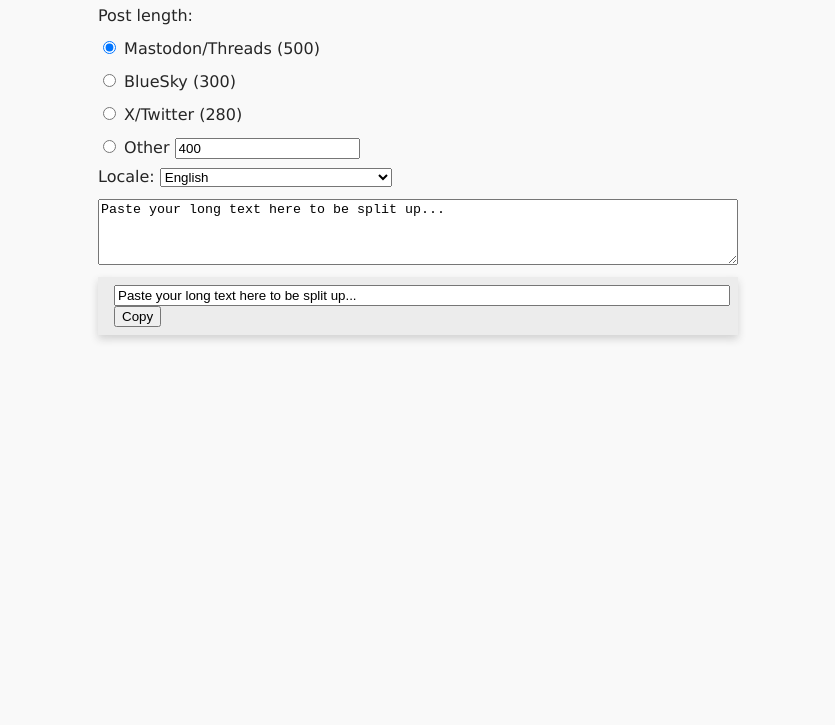
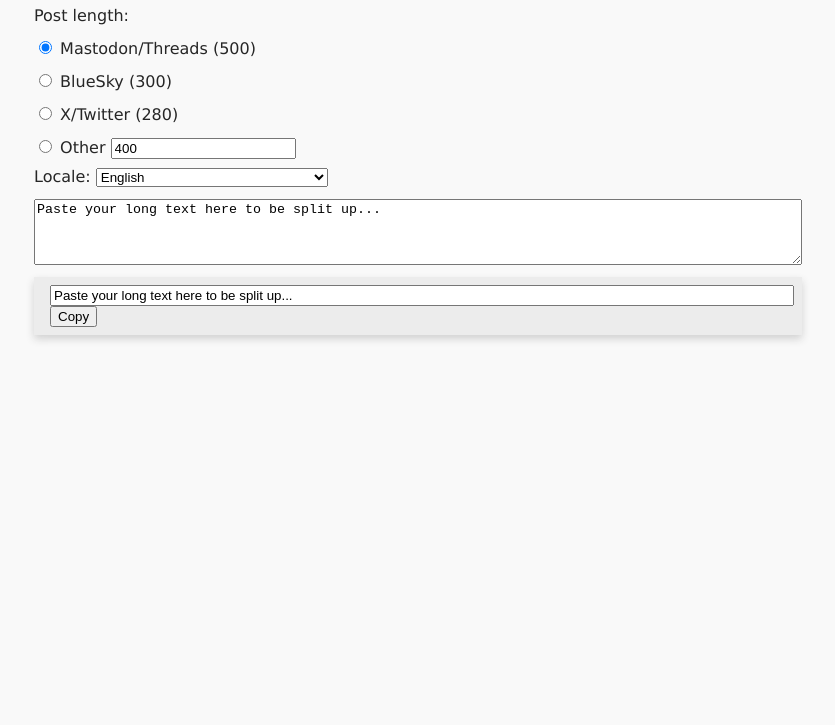
Before and after one commit to jakawell/jakawell.github.io, a plain HTML site: page split-infinity/index.html in a window 1280 px wide. Shown: the part 75-800 px from the top of the page, without its empty margins (222-1057 px from the left). Drawn offline with Linux system fonts and the light colour scheme.

Commit message:
[split-infinity] Fix favicon and max width

```diff
--- a/split-infinity/index.html
+++ b/split-infinity/index.html
@@ -4,6 +4,7 @@
     <meta charset="UTF-8">
     <meta name="viewport" content="width=device-width, initial-scale=1.0">
     <meta http-equiv="X-UA-Compatible" content="ie=edge">
+    <link rel="icon" type="image/x-icon" href="/split-infinity/favicon.ico">
     <title>Split/Infinity</title>
     <script>
       const locales = [
@@ -311,7 +312,7 @@
       }
       .center {
         margin: auto;
-        width: 50vw;
+        max-width: 768px;
       }
       .card {
         margin: 12px 0;
```
